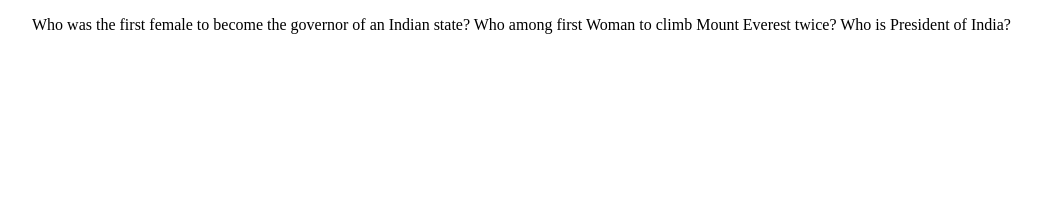
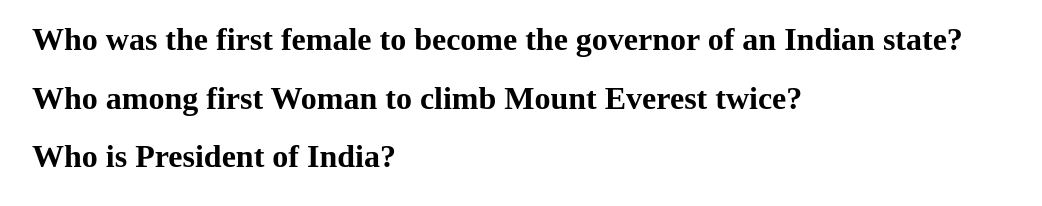
Before and after one commit to acciojob/css-list-of-questions-shital-kamble, a website: page main.html in a window 1280 px wide. Shown: the whole page, without its empty margins (16-1058 px from the left). Drawn offline with Linux system fonts and the light colour scheme.

Commit message:
created a submission

```diff
--- a/main.html
+++ b/main.html
@@ -9,9 +9,9 @@
 <blockquote>
 	<p class="questions">
 
-Who was the first female to become the governor of an Indian state?
-Who among first Woman to climb Mount Everest twice?
-Who is President of India?
+<h1>Who was the first female to become the governor of an Indian state?</h1>
+<h1>Who among first Woman to climb Mount Everest twice?</h1>
+<h1>Who is President of India?</h1>
 </p>
 </blockquote>
 </body>
```
